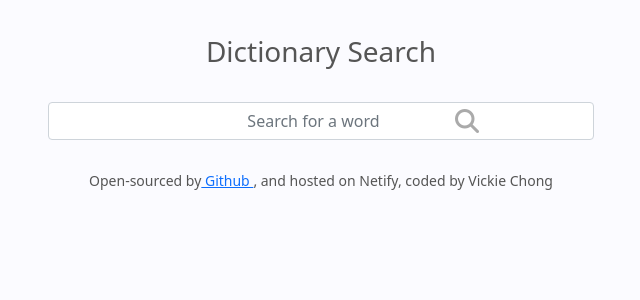
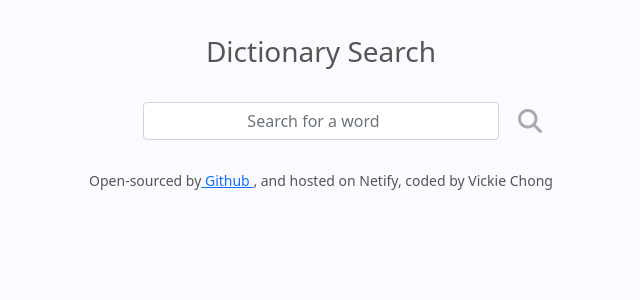
Before and after one commit to vickiechong/dictionary, a React (Create React App) app: page / in a window 1280 px wide. Shown: the top 300 px of the page, without its empty margins (319-959 px from the left). Built offline with nearby package versions, Linux system fonts and the light colour scheme.

Commit message:
Fix searchengine CSS

```diff
--- a/src/Dictionary.css
+++ b/src/Dictionary.css
@@ -8,7 +8,7 @@
   position: absolute;
   z-index: 2;
   display: block;
-  width: 52.375rem;
+  width: 48.375rem;
   height: 2.375rem;
   line-height: 2.375rem;
   text-align: center;
--- a/src/Dictionary.js
+++ b/src/Dictionary.js
@@ -14,7 +14,7 @@ export default function Dictonary() {
   }
   return (
     <div className="Dictionary row justify-content-center">
-      <div className="col-6 ">
+      <div className="col-4 ">
         <form className="form-group has-search" onSubmit={handlesearch}>
           <span className="fa fa-search form-control-feedback"></span>
           <input
```
